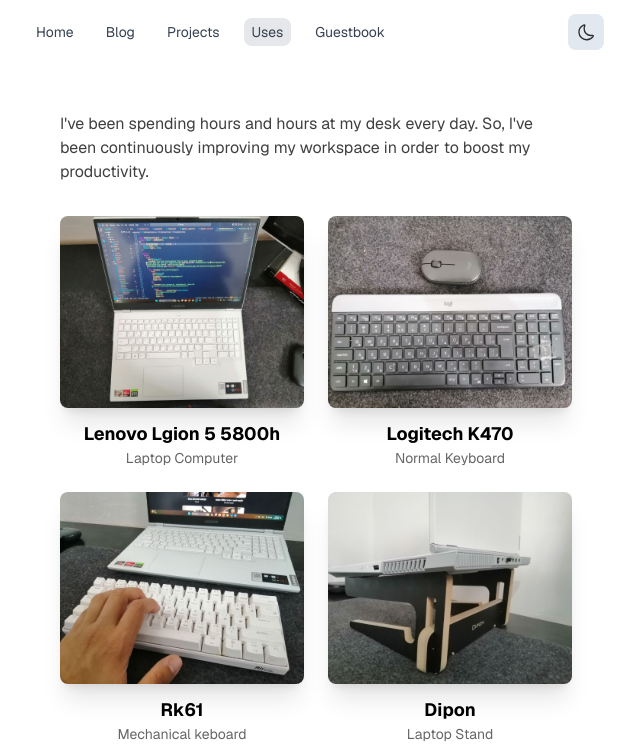
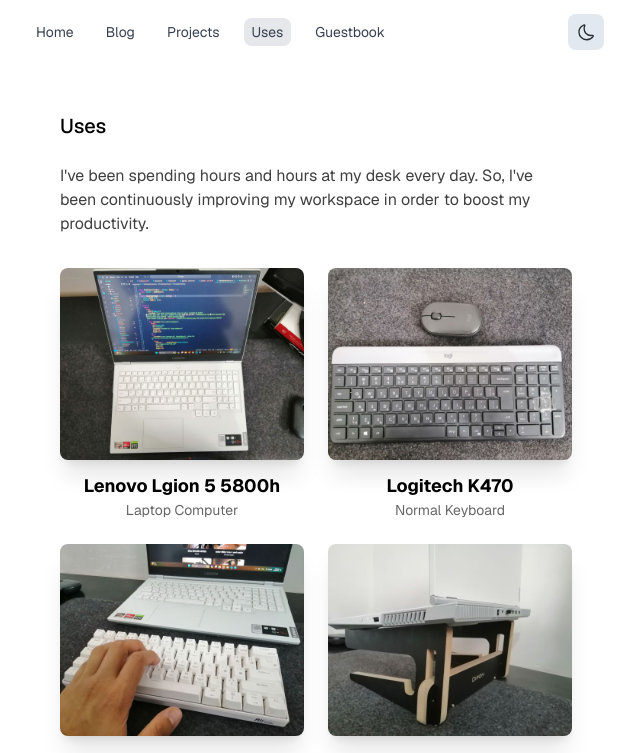
Before and after one commit to alirezamirzadeh/alireza, a Next.js app: page /uses in a window 1280 px wide. Shown: the top 753 px of the page, without its empty margins (324-964 px from the left). Built offline with nearby package versions, Linux system fonts and the light colour scheme.

Commit message:
add title

```diff
--- a/app/uses/page.tsx
+++ b/app/uses/page.tsx
@@ -19,8 +19,10 @@
 ];
 
 const UsesPage = () => {
+
   return (
     <div className="mt-28">
+      <h3 className="mb-6 text-xl font-medium ">Uses</h3>
       <div className="opacity-75">
         I&apos;ve been spending hours and hours at my desk every day. So, I&apos;ve been
         continuously improving my workspace in order to boost my productivity.
```
